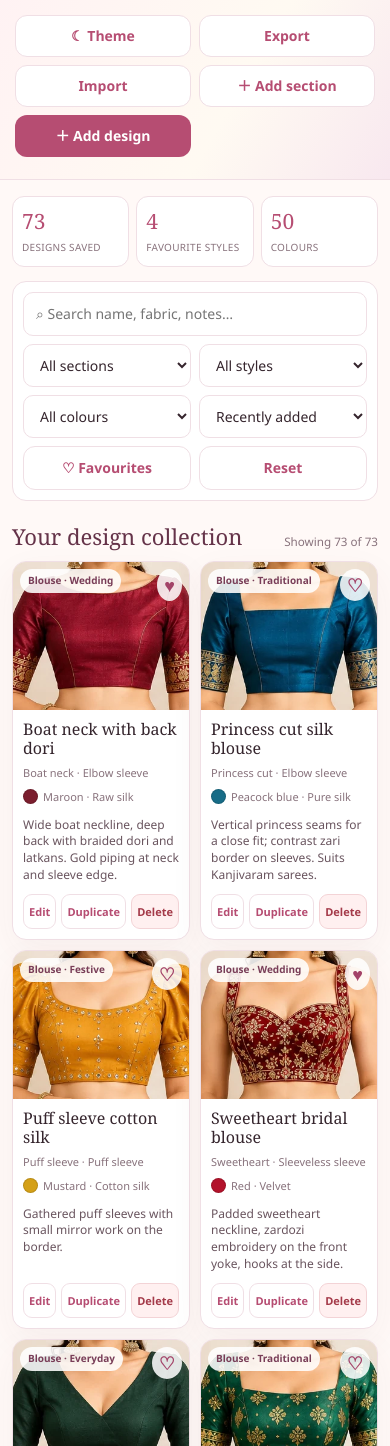
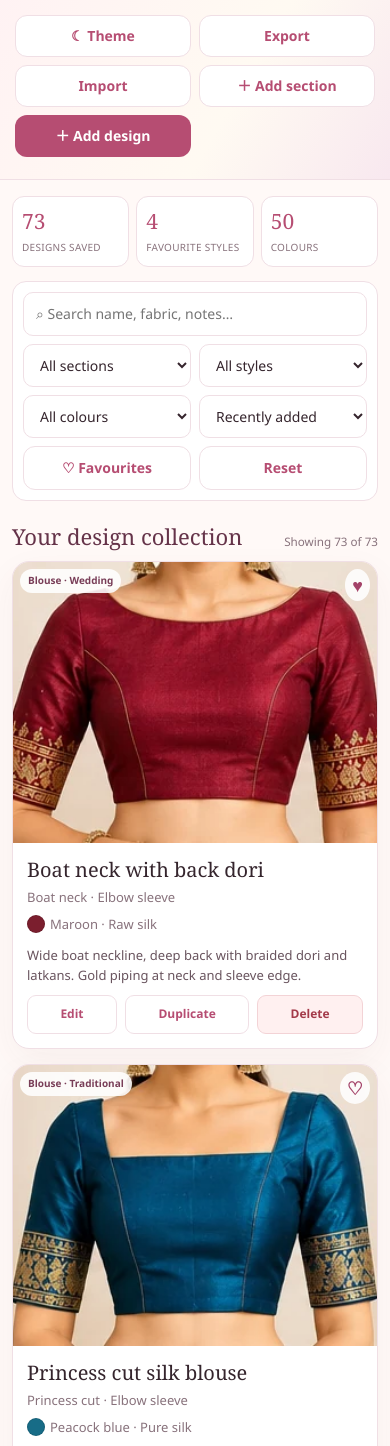
Before and after one commit to client-svg/RanuTailor, a plain HTML site: page index.html in a window 390 px wide. Shown: the part 145-1591 px from the top of the page. Drawn offline with Linux system fonts and the light colour scheme.

Commit message:
improved

```diff
--- a/index.html
+++ b/index.html
@@ -76,6 +76,27 @@ body.dark .modalhead{background:#3b2c38}
 body.dark input,body.dark select,body.dark textarea{background:#3b2c38;color:var(--ink)}
 body.dark .soft{background:#3b2c38}
 body.dark .notes{color:#d8c3cd}
+/* Larger, easier-to-see design photos on phones */
+@media(max-width:700px){
+  .grid{grid-template-columns:minmax(0,1fr);gap:16px}
+  .visual{height:clamp(260px,72vw,390px)}
+  .card{border-radius:17px}
+  .cardbody{padding:14px}
+  .card h3{font-size:20px;line-height:1.25}
+  .meta{font-size:13px}
+  .notes{font-size:13px;line-height:1.5}
+  .swatch{width:18px;height:18px}
+  .cardfoot{flex-direction:row;gap:8px}
+  .cardfoot button{font-size:12px;padding:9px 12px}
+}
+@media(max-width:380px){
+  .grid{grid-template-columns:minmax(0,1fr);gap:14px}
+  .visual{height:clamp(250px,78vw,330px)}
+  .cardbody{padding:12px}
+  .card h3{font-size:19px}
+  .cardfoot{flex-direction:row}
+  .cardfoot button{width:auto;flex:1 1 0}
+}
 </style>
 </head>
 <body>
```
